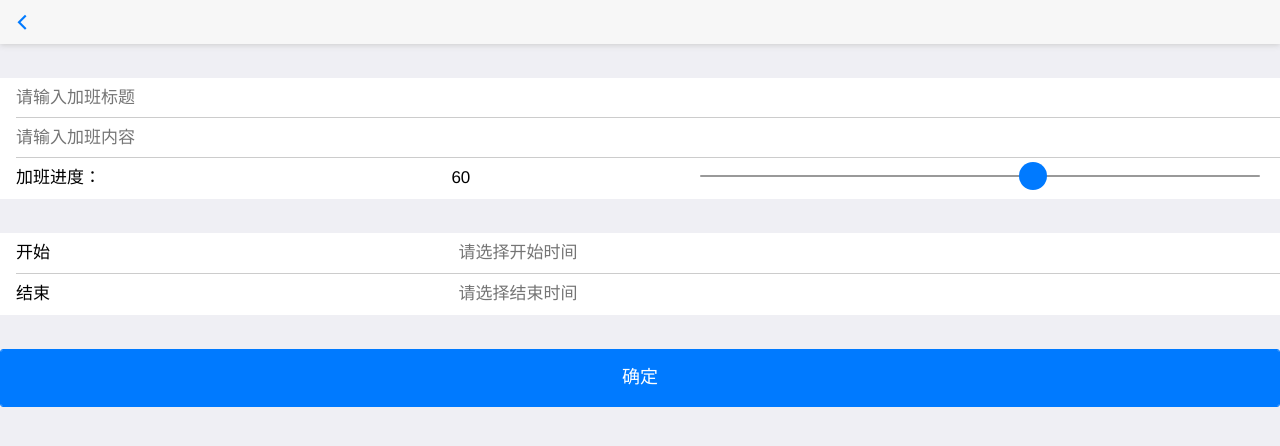
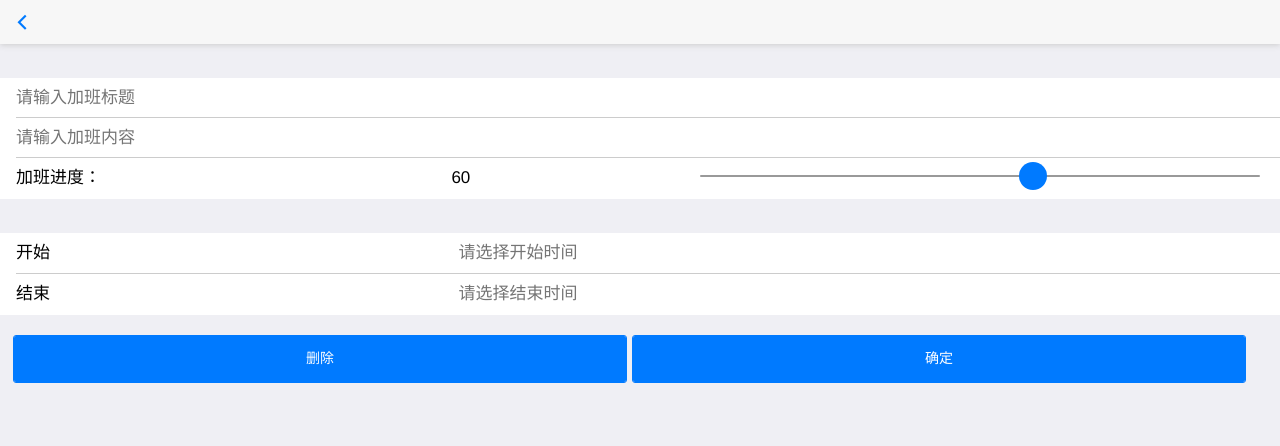
Before and after one commit to uek2016/FindU, a website: page front/jiaban_show.html in a window 1280 px wide. Drawn offline with Linux system fonts and the light colour scheme; no server answers.

Commit message:
jiabanshow->del

```diff
--- a/front/jiaban_show.html
+++ b/front/jiaban_show.html
@@ -44,7 +44,8 @@
 			    </div>
 		    </div>
 
-		    <button type="button" id="queding" class="mui-btn mui-btn-blue mui-btn-block">确定</button>
+		    <button type="button" id="del" class="mui-btn mui-btn-blue">删除</button>
+		    <button type="button" id="queding" class="mui-btn mui-btn-blue">确定</button>
 		</div>
 	</body>
 </html>
--- a/static/css/front/show.css
+++ b/static/css/front/show.css
@@ -51,3 +51,13 @@ input[type='text']{
 .mui-btn-block{
 	margin-top:34px;
 }
+
+.mui-btn, button{
+	width:48%;
+	padding-top:13px;
+	padding-bottom:13px;
+	margin-top:20px;
+}
+#del{
+	margin-left:1%;
+}
--- a/static/js/front/show.js
+++ b/static/js/front/show.js
@@ -27,15 +27,6 @@ $(function(){
 				var id = this.getAttribute('id');
 				var picker = new $.DtPicker(options);
 				picker.show(function(rs) {
-							/*
-							 * rs.value 拼合后的 value
-							 * rs.text 拼合后的 text
-							 * rs.y 年，可以通过 rs.y.vaue 和 rs.y.text 获取值和文本
-							 * rs.m 月，用法同年
-							 * rs.d 日，用法同年
-							 * rs.h 时，用法同年
-							 * rs.i 分（minutes 的第二个字母），用法同年
-							 */
 					result[i].value = rs.y.value +"年" + rs.m.value +"月" + rs.d.value +"日" +"  "+ rs.h.value +":" + rs.i.value;
 					if(i==0){
 						time.stime=moment({y:rs.y.text,M:rs.m.text,d:rs.d.text,h:rs.h.text,i:rs.i.text}).valueOf();
@@ -51,17 +42,13 @@ $(function(){
 	})(mui);
 
 //获取wid的值
-/*var wlh_url=location.href.split("/");
-var wid=wlh_url[wlh_url.length-1].split(":")[1];*/
+
 
 	API.getWorkByWid(28).then(function(data){
 		var obj=data[0];
-		//obj={wid:11,uid:142,"w_title":"辅导学生","w_keywords":"在09室辅导学生","w_progress":0,"w_start_time":1471326582820,"w_end_time":1471326683820}
 		var st=moment(obj["w_start_time"]).format("YYYY")+"年"+moment(obj["w_start_time"]).format("MM")+"月"+moment(obj["w_start_time"]).format("DD")+"日"+"  "+moment(obj["w_start_time"]).format("hh")+":"+moment(obj["w_start_time"]).format("mm");
 		var et=moment(obj["w_end_time"]).format("YYYY")+"年"+moment(obj["w_end_time"]).format("MM")+"月"+moment(obj["w_end_time"]).format("DD")+"日"+"  "+moment(obj["w_end_time"]).format("hh")+":"+moment(obj["w_end_time"]).format("mm");
-		//console.log( moment().format('YYYY MM DD HH MM SS') )
-		//console.log(data);
-		//var
+
 		if(obj["w_title"]!=""){
 			$(".wlhtitle").val(obj["w_title"]);
 			$(".wlhcon").val(obj["w_keywords"]);
@@ -82,20 +69,6 @@ var wid=wlh_url[wlh_url.length-1].split(":")[1];*/
 
 
     document.getElementById("queding").addEventListener("tap",function(){
-
-	/*API.updateExWorkByUid({wid:wlh_wid,"w_title":$(".wlhtitle").val(),"w_keywords":$(".wlhcon").val(),"w_progress":$(".wlhpre").val(),"w_start_time":$("#wlh_s").val(),"w_end_time":$("#wlh_e").val()}).ten(function(data){
-		localtion.href="/app/extra/wid:"+data[wid];
-	})*/
-	    /*var date = new Date().getTime();
-	    var stime=$("#wlh_s").val();
-	    var etime=$("#wlh_e").val();*/
-	    //console.log(stime+"~~"+etime);
-		/*var base = moment({
-			y: 2016,
-			M: 6,
-			d: 1
-		})
-		var randomdate = base.clone().add(Math.ceil(Math.random() * 30), 'day').valueOf();*/
 		API.updateExWorkByUid({
 			wid: 11,
 			uid: 143,
@@ -105,8 +78,10 @@ var wid=wlh_url[wlh_url.length-1].split(":")[1];*/
 			w_start_time: time.stime,
 			w_end_time: time.etime,
 			w_date: time.date,
-		})/*.then(function(data) {
-			console.log(data);
-		})*/
+		})
+    })
+
+    document.getElementById("del").addEventListener("tap",function(){
+    	API.deleteExWorkByWid(11);
     })
 })
```
